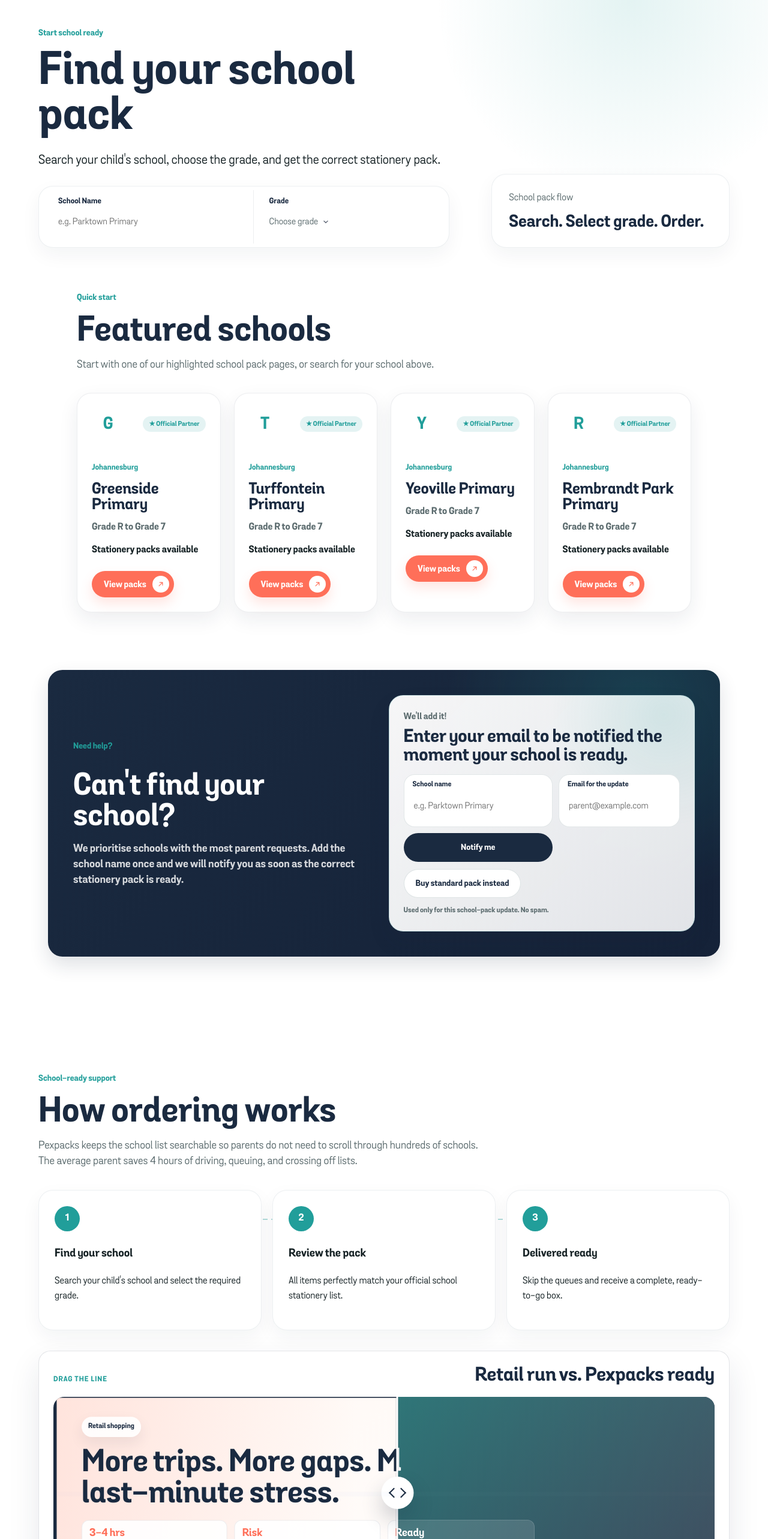
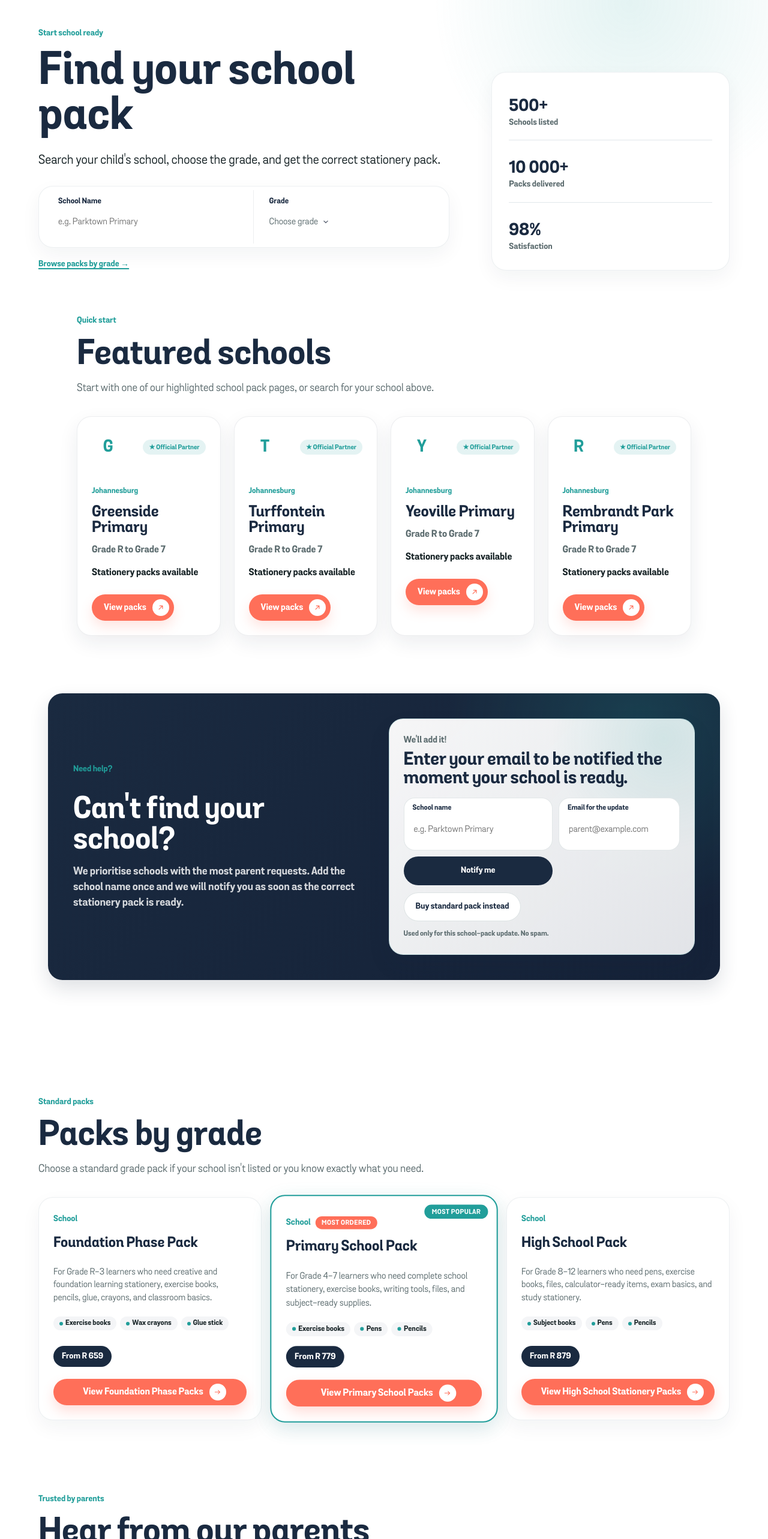
Before and after one commit to mcebisidesigner-spec/pexpacks-supplies, a Next.js app: page /schools in a window 1280 px wide. Shown: the part 140-2706 px from the top of the page at 60% size. Built offline with nearby package versions, Linux system fonts and the light colour scheme.

Commit message:
Schools page overhaul: trust stats panel, grade pack cards, CTA section, MobileStickyCta, browse-by-grade link

```diff
--- a/app/schools/page.tsx
+++ b/app/schools/page.tsx
@@ -1,22 +1,29 @@
 import type { Metadata } from "next";
+import Link from "next/link";
+import { Button } from "@/components/ui/Button";
+import { CTASection } from "@/components/marketing/CTASection";
 import { FeaturedSchoolsBanner } from "@/components/schools/FeaturedSchoolsBanner";
 import { RequestSchoolCTA } from "@/components/schools/RequestSchoolCTA";
 import { ReturningParentBanner } from "@/components/schools/ReturningParentBanner";
 import { RecentlyViewedSchools } from "@/components/schools/RecentlyViewedSchools";
 import { SchoolSearchPanel } from "@/components/schools/SchoolSearchPanel";
 import { SchoolsPageHero } from "@/components/schools/SchoolsPageHero";
-import { OrderingWorksSection } from "@/components/marketing/OrderingWorksSection";
 import { SectionHeader } from "@/components/marketing/SectionHeader";
 import { TestimonialMarquee } from "@/components/shared/TestimonialMarquee";
 import { FaqAccordion } from "@/components/shared/FaqAccordion";
+import { MobileStickyCta } from "@/components/shared/MobileStickyCta";
 import { buildMetadata } from "@/lib/seo";
 import {
   getFeaturedSchoolRecords,
   getSchoolSearchOptions,
 } from "@/lib/schools/schoolSearchData";
+import { homepagePacks } from "@/data/packs";
 import { testimonials } from "@/data/testimonials";
 import { faqs } from "@/data/faqs";
 import pageStyles from "@/styles/Page.module.css";
+import cardStyles from "@/components/marketing/MarketingCards.module.css";
+import heroStyles from "@/components/marketing/HeroBase.module.css";
+import sectionStyles from "@/components/marketing/MarketingSections.module.css";
 
 export const metadata: Metadata = buildMetadata(
   "Find Your School Stationery Pack | Pexpacks",
@@ -63,7 +70,62 @@ export default async function SchoolsPage({ searchParams }: SchoolsPageProps) {
       )}
       <RecentlyViewedSchools />
       <RequestSchoolCTA />
-      <OrderingWorksSection />
+
+      <section className={sectionStyles.section}>
+        <div className={sectionStyles.inner}>
+          <SectionHeader
+            eyebrow="Standard packs"
+            title="Packs by grade"
+            text="Choose a standard grade pack if your school isn't listed or you know exactly what you need."
+            headingId="school-grade-packs"
+          />
+          <div className={cardStyles.packGrid}>
+            {homepagePacks.map((pack, idx) => (
+              <div className={`${cardStyles.packCard} ${idx === 1 ? cardStyles.packCardFeatured : ""}`} key={pack.id}>
+                {idx === 1 ? <div className={cardStyles.packCardAccent} /> : null}
+                {idx === 1 ? <span className={cardStyles.popularPill}>Most popular</span> : null}
+                <div className={cardStyles.packCardHead}>
+                  <span className={heroStyles.eyebrow}>
+                    {pack.category}
+                    {idx === 1 ? <span className={cardStyles.mostOrderedBadge}>Most ordered</span> : null}
+                  </span>
+                  <h3>{pack.name}</h3>
+                </div>
+                <div style={{ padding: "0 24px", flexGrow: 1, display: "flex", flexDirection: "column" }}>
+                  <p
+                    style={{
+                      color: "var(--pex-text-muted)",
+                      marginBottom: "8px",
+                      fontSize: "15px",
+                    }}
+                  >
+                    {pack.description}
+                  </p>
+                  <ul className={cardStyles.packPreview}>
+                    {pack.includes.slice(0, 3).map((item) => (
+                      <li key={item}>{item}</li>
+                    ))}
+                  </ul>
+                  <div style={{ marginTop: "auto", paddingBottom: "20px" }}>
+                    <span className={cardStyles.priceBadge}>
+                      {pack.priceLabel}
+                    </span>
+                  </div>
+                </div>
+                <div style={{ padding: "0 24px 24px" }}>
+                  <Button
+                    href={pack.href}
+                    variant="primary"
+                    style={{ width: "100%" }}
+                  >
+                    {pack.cta}
+                  </Button>
+                </div>
+              </div>
+            ))}
+          </div>
+        </div>
+      </section>
 
       <section
         className={pageStyles.section}
@@ -80,6 +142,16 @@ export default async function SchoolsPage({ searchParams }: SchoolsPageProps) {
         </div>
       </section>
 
+      <CTASection
+        eyebrow="Ready to order"
+        title="Find your school pack now."
+        text="Search for your school or choose a standard grade pack. Either way, your stationery is handled."
+        primaryHref="/schools"
+        primaryLabel="Search Your School"
+        secondaryHref="/foundation-phase"
+        secondaryLabel="Browse Grade Packs"
+      />
+
       <section className={pageStyles.section} aria-labelledby="school-faqs">
         <div className={pageStyles.sectionInner}>
           <SectionHeader
@@ -95,6 +167,7 @@ export default async function SchoolsPage({ searchParams }: SchoolsPageProps) {
           </div>
         </div>
       </section>
+      <MobileStickyCta />
     </>
   );
 }
--- a/components/marketing/HeroBase.module.css
+++ b/components/marketing/HeroBase.module.css
@@ -197,6 +197,52 @@
 }
 
 
+.trustStats {
+  display: grid;
+  gap: 18px;
+}
+
+.trustStat {
+  display: grid;
+  gap: 2px;
+}
+
+.trustStat strong {
+  color: var(--pex-primary);
+  font-size: 28px;
+  font-weight: 900;
+  line-height: 1;
+}
+
+.trustStat span {
+  color: var(--pex-text-muted);
+  font-size: 14px;
+  font-weight: 700;
+}
+
+.trustStat + .trustStat {
+  padding-top: 18px;
+  border-top: 1px solid var(--pex-border);
+}
+
+.gradeBrowse {
+  margin: 16px 0 0;
+  font-size: 14px;
+}
+
+.gradeBrowse a {
+  color: var(--pex-keppel);
+  font-weight: 800;
+  text-decoration: underline;
+  text-underline-offset: 3px;
+  text-decoration-thickness: 1.5px;
+  transition: opacity 0.2s;
+}
+
+.gradeBrowse a:hover {
+  opacity: 0.7;
+}
+
 @media (max-width: 1080px) {
   .heroInner,
   .pageHeroInner {
--- a/components/marketing/PageHero.tsx
+++ b/components/marketing/PageHero.tsx
@@ -7,6 +7,7 @@ type PageHeroProps = {
   text: string;
   panelTitle?: string;
   panelText?: string;
+  panelChildren?: ReactNode;
   children?: ReactNode;
 };
 
@@ -16,6 +17,7 @@ export function PageHero({
   text,
   panelTitle,
   panelText,
+  panelChildren,
   children,
 }: PageHeroProps) {
   return (
@@ -27,10 +29,14 @@ export function PageHero({
           <p className={styles.pageLead}>{text}</p>
           {children}
         </div>
-        {panelTitle || panelText ? (
+        {panelChildren || panelTitle || panelText ? (
           <aside className={styles.heroPanel} aria-label={`${eyebrow} summary`}>
-            {panelText ? <p>{panelText}</p> : null}
-            {panelTitle ? <strong>{panelTitle}</strong> : null}
+            {panelChildren || (
+              <>
+                {panelText ? <p>{panelText}</p> : null}
+                {panelTitle ? <strong>{panelTitle}</strong> : null}
+              </>
+            )}
           </aside>
         ) : null}
       </div>
--- a/components/schools/SchoolsPageHero.tsx
+++ b/components/schools/SchoolsPageHero.tsx
@@ -1,9 +1,17 @@
+import Link from "next/link";
 import type { ReactNode } from "react";
 import { PageHero } from "@/components/marketing/PageHero";
+import heroStyles from "@/components/marketing/HeroBase.module.css";
 
 type SchoolsPageHeroProps = {
   children: ReactNode;
 };
+
+const stats = [
+  { value: "500+", label: "Schools listed" },
+  { value: "10 000+", label: "Packs delivered" },
+  { value: "98%", label: "Satisfaction" },
+];
 
 export function SchoolsPageHero({ children }: SchoolsPageHeroProps) {
   return (
@@ -11,10 +19,21 @@ export function SchoolsPageHero({ children }: SchoolsPageHeroProps) {
       eyebrow="Start school ready"
       title="Find your school pack"
       text="Search your child's school, choose the grade, and get the correct stationery pack."
-      panelText="School pack flow"
-      panelTitle="Search. Select grade. Order."
+      panelChildren={
+        <div className={heroStyles.trustStats}>
+          {stats.map((stat) => (
+            <div key={stat.label} className={heroStyles.trustStat}>
+              <strong>{stat.value}</strong>
+              <span>{stat.label}</span>
+            </div>
+          ))}
+        </div>
+      }
     >
       {children}
+      <p className={heroStyles.gradeBrowse}>
+        <Link href="/foundation-phase">Browse packs by grade &rarr;</Link>
+      </p>
     </PageHero>
   );
 }
```
